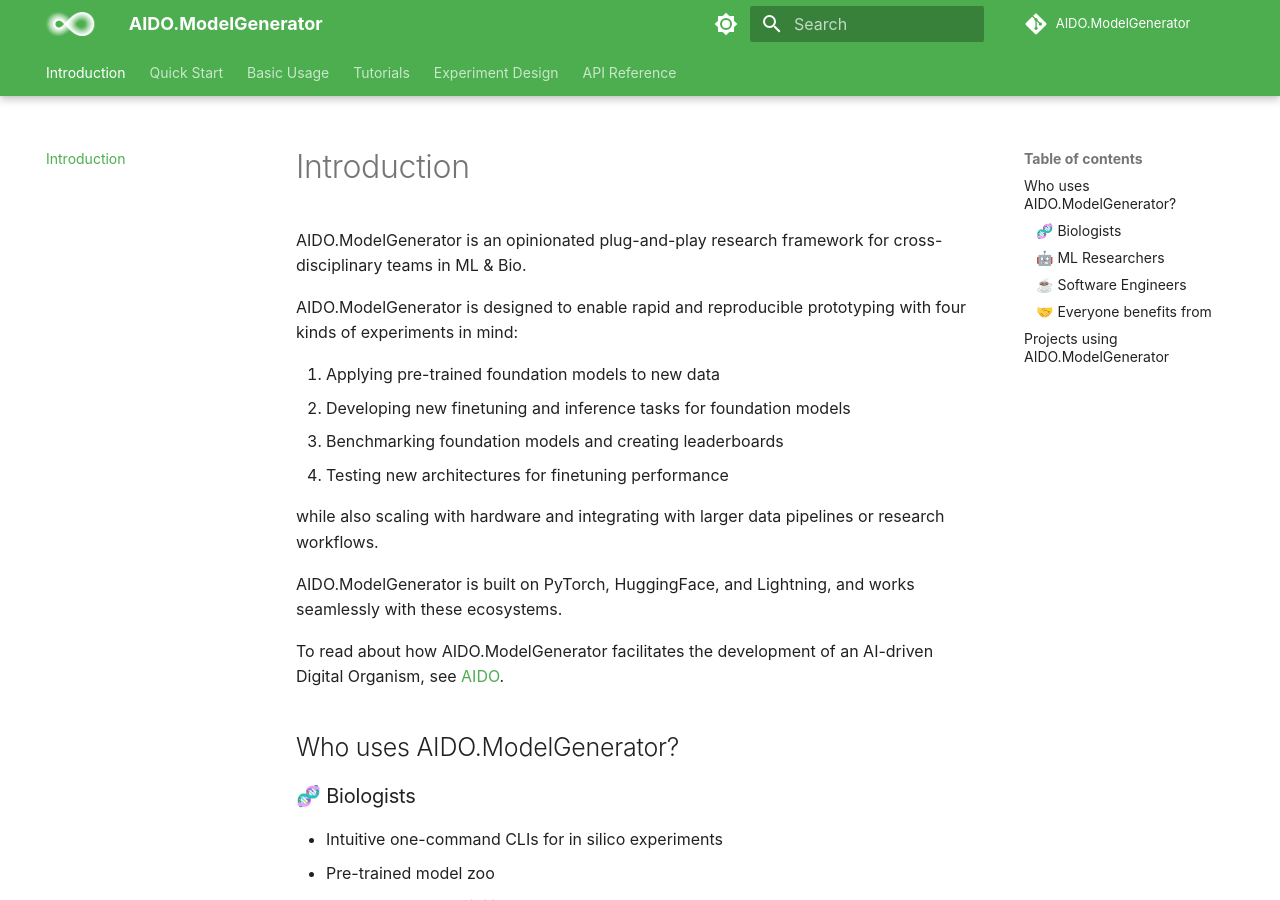
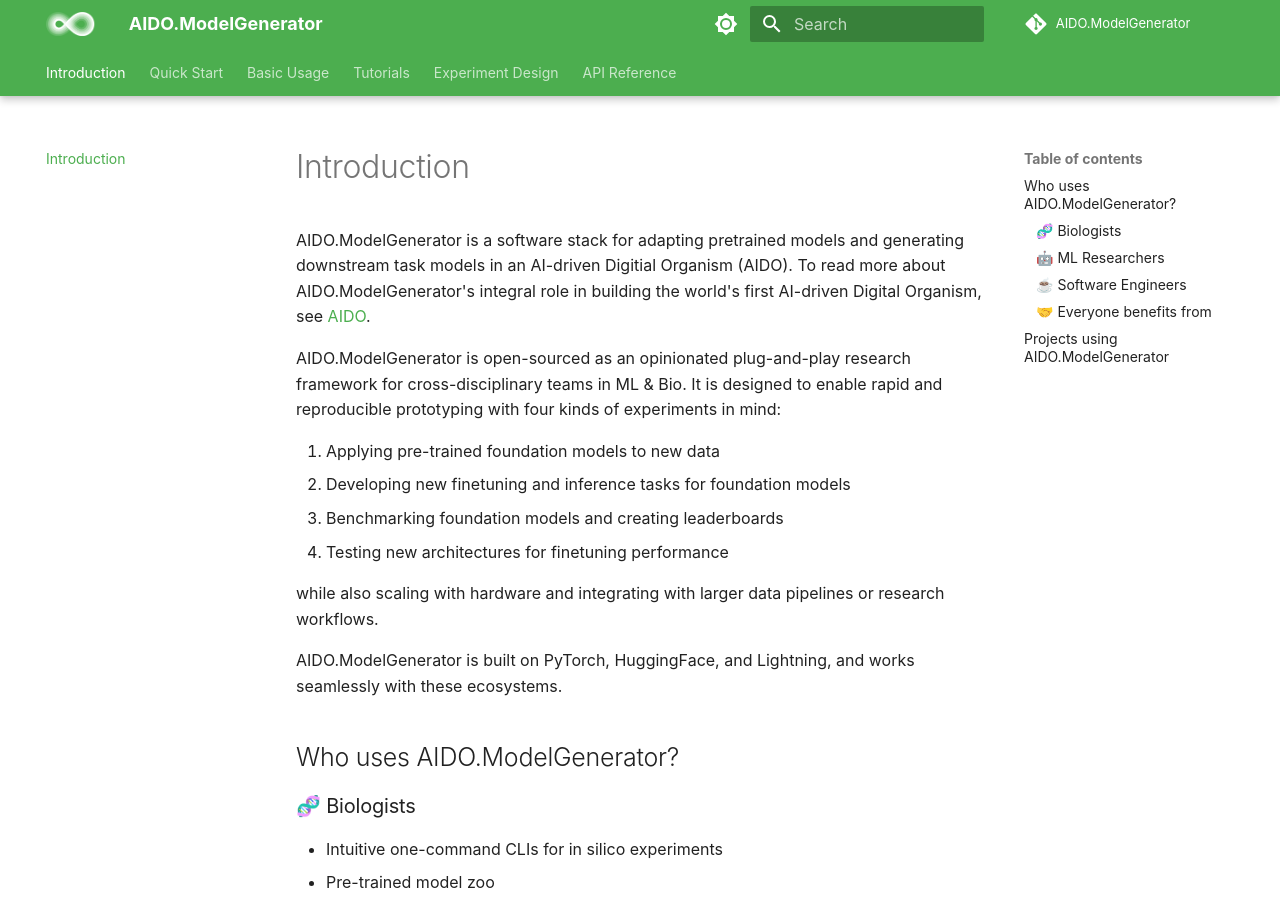
Before and after one commit to wangz10/ModelGenerator, an MkDocs documentation site: the page built from docs/docs/index.md, in a window 1280 px wide and 900 px high. Built offline with MkDocs 1.6.1 and Material for MkDocs 9.7.7, drawn with Linux system fonts in a browser that asks for light colours; comment, search, counter and statistics services are not loaded.

Commit message:
update AIDO.ModelGenerator description, remove direct dependencies for pypi release

```diff
--- a/docs/docs/index.md
+++ b/docs/docs/index.md
@@ -1,8 +1,10 @@
 # Introduction
 
-AIDO.ModelGenerator is an opinionated plug-and-play research framework for cross-disciplinary teams in ML & Bio.
+AIDO.ModelGenerator is a software stack for adapting pretrained models and generating downstream task models in an AI-driven Digitial Organism (AIDO).
+To read more about AIDO.ModelGenerator's integral role in building the world's first AI-driven Digital Organism, see [AIDO](https://github.com/genbio-ai/AIDO).
 
-AIDO.ModelGenerator is designed to enable rapid and reproducible prototyping with four kinds of experiments in mind:
+AIDO.ModelGenerator is open-sourced as an opinionated plug-and-play research framework for cross-disciplinary teams in ML & Bio.
+It is designed to enable rapid and reproducible prototyping with four kinds of experiments in mind:
 
 1. Applying pre-trained foundation models to new data
 2. Developing new finetuning and inference tasks for foundation models
@@ -12,8 +14,6 @@
 while also scaling with hardware and integrating with larger data pipelines or research workflows.
 
 AIDO.ModelGenerator is built on PyTorch, HuggingFace, and Lightning, and works seamlessly with these ecosystems.
-
-To read about how AIDO.ModelGenerator facilitates the development of an AI-driven Digital Organism, see [AIDO](https://github.com/genbio-ai/AIDO).
 
 ## Who uses AIDO.ModelGenerator?
 
--- a/docs/mkdocs.yml
+++ b/docs/mkdocs.yml
@@ -1,7 +1,7 @@
 site_name: AIDO.ModelGenerator
 site_url: https://genbio-ai.github.io/ModelGenerator/
 site_author: GenBio AI
-site_description: AIDO.ModelGenerator is an opinionated plug-and-play research framework for cross-disciplinary teams in ML & Bio.
+site_description: AIDO.ModelGenerator is a software stack for adapting pretrained models and generating downstream task models in an AI-driven Digitial Organism (AIDO).
 copyright: All rights reserved &copy; 2024-Present, GenBio AI
 
 repo_name: AIDO.ModelGenerator
```
Also changed, not shown: pyproject.toml (+4 -4 lines), README.md.
